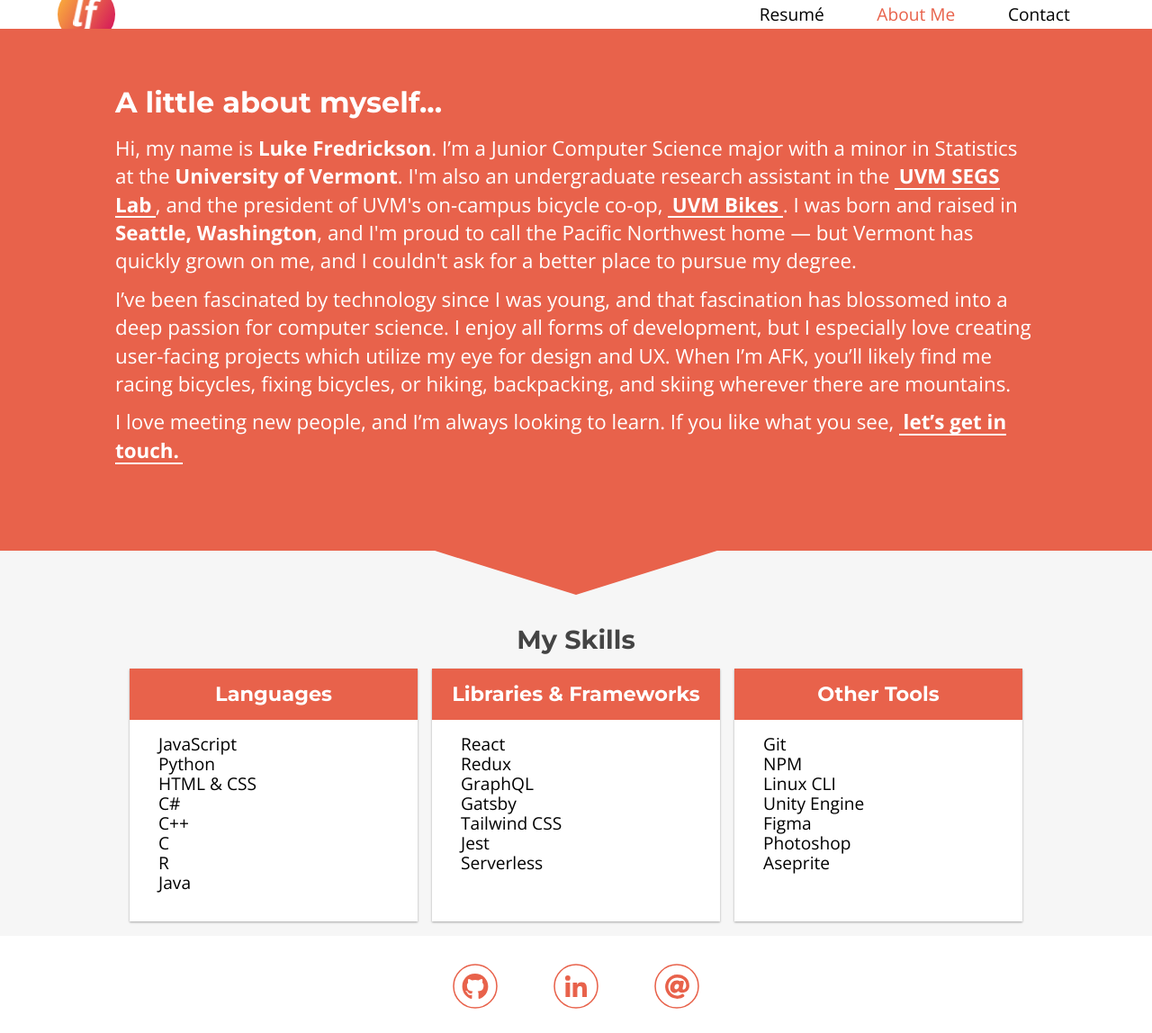
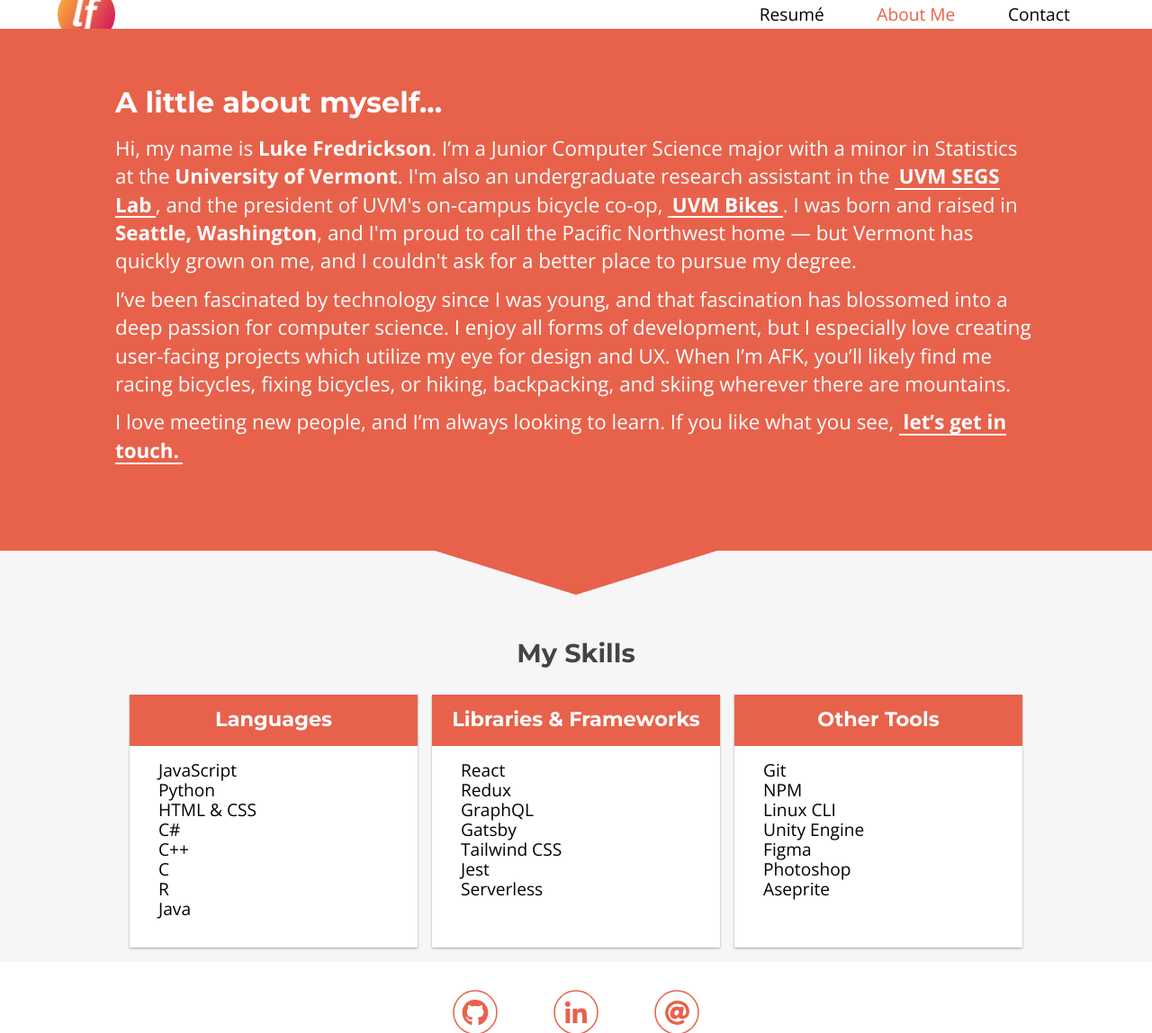
Before and after one commit to lukefredrickson/personal-site-v1, a PHP site: page /about-me.html in a window 1280 px wide. Shown: the top 1148 px of the page at 90% size. Run offline with PHP 8.4, Linux system fonts and the light colour scheme.

Commit message:
formatting

```diff
--- a/styles/about-me.css
+++ b/styles/about-me.css
@@ -168,6 +168,7 @@ body {
 .skills__header {
     color: #444444;
     font-size: 1.8em;
+    margin: 0.5em;
 }
 
 .skills__cards {
```
